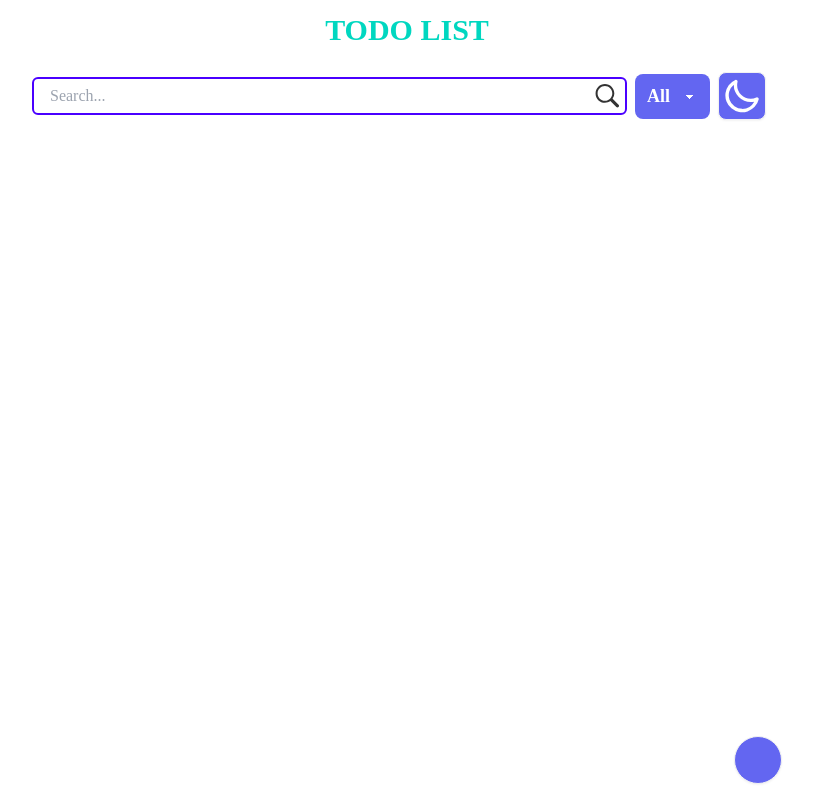
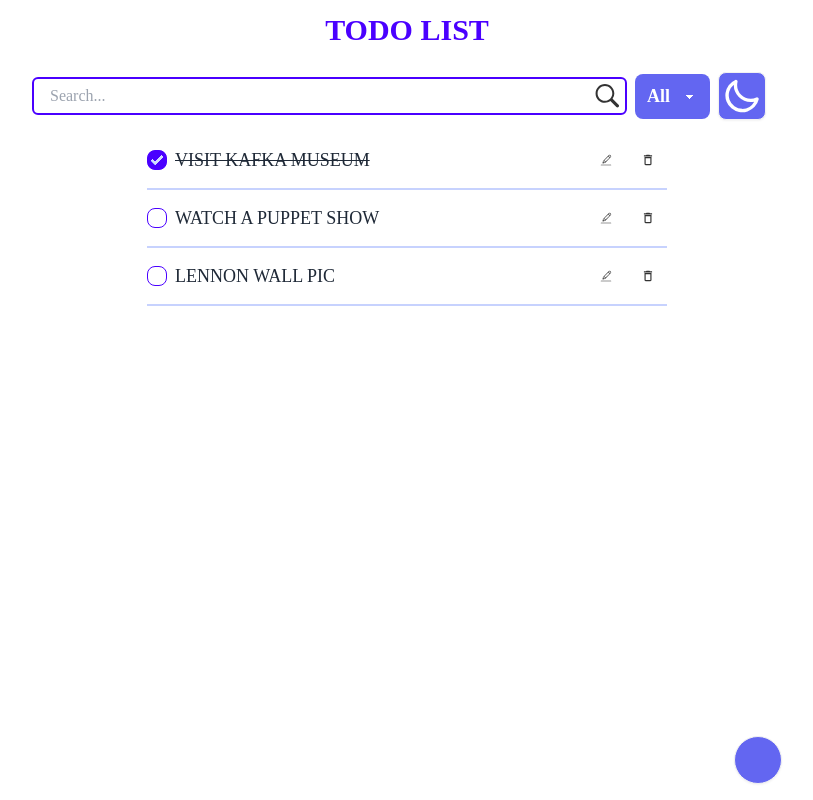
Before and after one commit to Masood-zone/todo-test-app, a React (Create React App) app: page / in a window 1280 px wide. Shown: the whole page, without its empty margins (233-1046 px from the left). Built offline with nearby package versions, Linux system fonts and the light colour scheme; some icons are missing.

Commit message:
Implemented Edit a task function.

```diff
--- a/src/Todo-main/index.js
+++ b/src/Todo-main/index.js
@@ -1,16 +1,19 @@
 import { useState } from "react";
 import TodoHeader from "../components/TodoHeader";
 import { FaPlus } from "react-icons/fa6";
+import { CiEdit } from "react-icons/ci";
+import { MdDeleteOutline } from "react-icons/md";
 import Modal from "../components/Modal";
 let nextId = 3;
 const initialTasks = [
-  { id: 0, text: "Visit Kafka Museum", done: true },
-  { id: 1, text: "Watch a puppet show", done: false },
-  { id: 2, text: "Lennon Wall pic", done: false },
+  { id: 0, text: "Visit Kafka Museum", isCompleted: true },
+  { id: 1, text: "Watch a puppet show", isCompleted: false },
+  { id: 2, text: "Lennon Wall pic", isCompleted: false },
 ];
 function MainTodoApp() {
   const [tasks, setTasks] = useState(initialTasks);
-
+  const [editTaskId, setEditTaskId] = useState(null);
+  const [newText, setNewText] = useState("");
   const handleAddTask = (text) => {
     setTasks([
       ...tasks,
@@ -21,13 +24,98 @@ function MainTodoApp() {
       },
     ]);
   };
+  const handleChangeTask = (id) => {
+    setTasks(
+      tasks.map((taskId) =>
+        taskId.id === id
+          ? { ...taskId, isCompleted: !taskId.isCompleted }
+          : taskId
+      )
+    );
+  };
+  const handleEditClick = (id) => {
+    const task = tasks.find((task) => task.id === id);
+    setEditTaskId(id);
+    setNewText(task.text);
+  };
+  const handleSaveEdit = (id) => {
+    setTasks(
+      tasks.map((task) => (task.id === id ? { ...task, text: newText } : task))
+    );
+    setEditTaskId(null);
+    setNewText("");
+  };
+  const handleCancelClick = () => {
+    setEditTaskId(null);
+    setNewText("");
+  };
+  const handleDeleteTask = (id) => {
+    const newTasks = tasks.filter((taskId) => taskId.id !== id);
+    setTasks(newTasks);
+  };
   return (
     <div className="w-[750px] h-screen flex flex-col mx-auto">
       <TodoHeader title="Todo List" />
       <main className="w-full relative h-full">
         <Modal onAddTask={handleAddTask} />
         {/* Display task list */}
-        <section className="w-[520px] h-[545px]"></section>
+        <section className="w-[520px] h-[545px] mx-auto">
+          <ul>
+            {tasks.map((task) => (
+              <li
+                className="list-none flex items-center justify-between gap-2 py-3 border-b-2 border-b-indigo-200 hover:cursor-pointer"
+                key={task.id}
+              >
+                <div className="flex items-center gap-2">
+                  <input
+                    type="checkbox"
+                    checked={task.isCompleted}
+                    onChange={() => handleChangeTask(task.id)}
+                    className="w-[20px] h-[20px] checkbox checkbox-primary "
+                  />
+                  {editTaskId === task.id ? (
+                    <>
+                      <input
+                        type="text"
+                        value={newText}
+                        onChange={(e) => setNewText(e.target.value)}
+                        className="border-primary"
+                      />
+                      <button onClick={() => handleSaveEdit(task.id)}>
+                        Save
+                      </button>
+                      <button onClick={() => handleCancelClick()}>
+                        Cancel
+                      </button>
+                    </>
+                  ) : (
+                    <p
+                      className={`text-lg font-medium uppercase text-base-content ${
+                        task.isCompleted ? "line-through" : ""
+                      }`}
+                    >
+                      {task.text}
+                    </p>
+                  )}
+                </div>
+                <div className="flex items-center gap-1">
+                  <button
+                    className="btn-sm"
+                    onClick={() => handleEditClick(task.id)}
+                  >
+                    <CiEdit />
+                  </button>
+                  <button
+                    className="btn-sm"
+                    onClick={() => handleDeleteTask(task.id)}
+                  >
+                    <MdDeleteOutline />
+                  </button>
+                </div>
+              </li>
+            ))}
+          </ul>
+        </section>
         <span className="absolute bottom-0 right-0 my-4">
           <button
             className="btn btn-circle bg-indigo-500 text-white"
--- a/src/components/Modal.js
+++ b/src/components/Modal.js
@@ -7,7 +7,7 @@ function Modal({ onAddTask }) {
     <dialog id="my_modal_3" className="modal">
       <div className="modal-box">
         <form method="dialog" className="flex flex-col">
-          <h1 className="text-2xl uppercase text-center font-bold mb-3">
+          <h1 className="text-2xl uppercase text-center font-bold mb-3 text-primary">
             New Note
           </h1>
           <input
@@ -16,9 +16,10 @@ function Modal({ onAddTask }) {
             onChange={(e) => {
               setText(e.target.value);
             }}
-            className="py-2 px-1 w-[440px] h-[38px] rounded-md border-2"
+            className="py-2 px-1 w-[440px] h-[38px] rounded-md border-2 bg-white"
+            placeholder="Type your task here"
           />
-          <div className="flex items-center justify-between mt-10 flex-row-reverse">
+          <div className="flex items-center justify-between mt-24 flex-row-reverse">
             <button
               className="btn rounded uppercase text-white bg-indigo-500"
               onClick={() => {
@@ -26,7 +27,7 @@ function Modal({ onAddTask }) {
                 setText("");
               }}
             >
-              Apply
+              Add
             </button>
             <button className="btn rounded uppercase text-indigo-500 border-2 border-indigo-500 bg-white">
               Cancel
--- a/src/components/TodoHeader.js
+++ b/src/components/TodoHeader.js
@@ -4,14 +4,14 @@ import { GoSearch } from "react-icons/go";
 function TodoHeader({ title }) {
   return (
     <header className="w-full h-[135px] p-0 flex justify-center flex-col ">
-      <h1 className="uppercase py-3 font-bold text-3xl text-center text-accent">
+      <h1 className="uppercase py-3 font-bold text-3xl text-center text-primary">
         {title}
       </h1>
       <div className="py-3 flex items-center gap-2">
         <div className="flex items-center relative">
           <input
             type="text"
-            className="w-[595px] h-[38px] rounded-md border-2 border-primary  px-4 py-2 "
+            className="w-[595px] h-[38px] rounded-md border-2 border-primary bg-white px-4 py-2 "
             placeholder="Search..."
           />
           <span className="absolute right-2">
```
